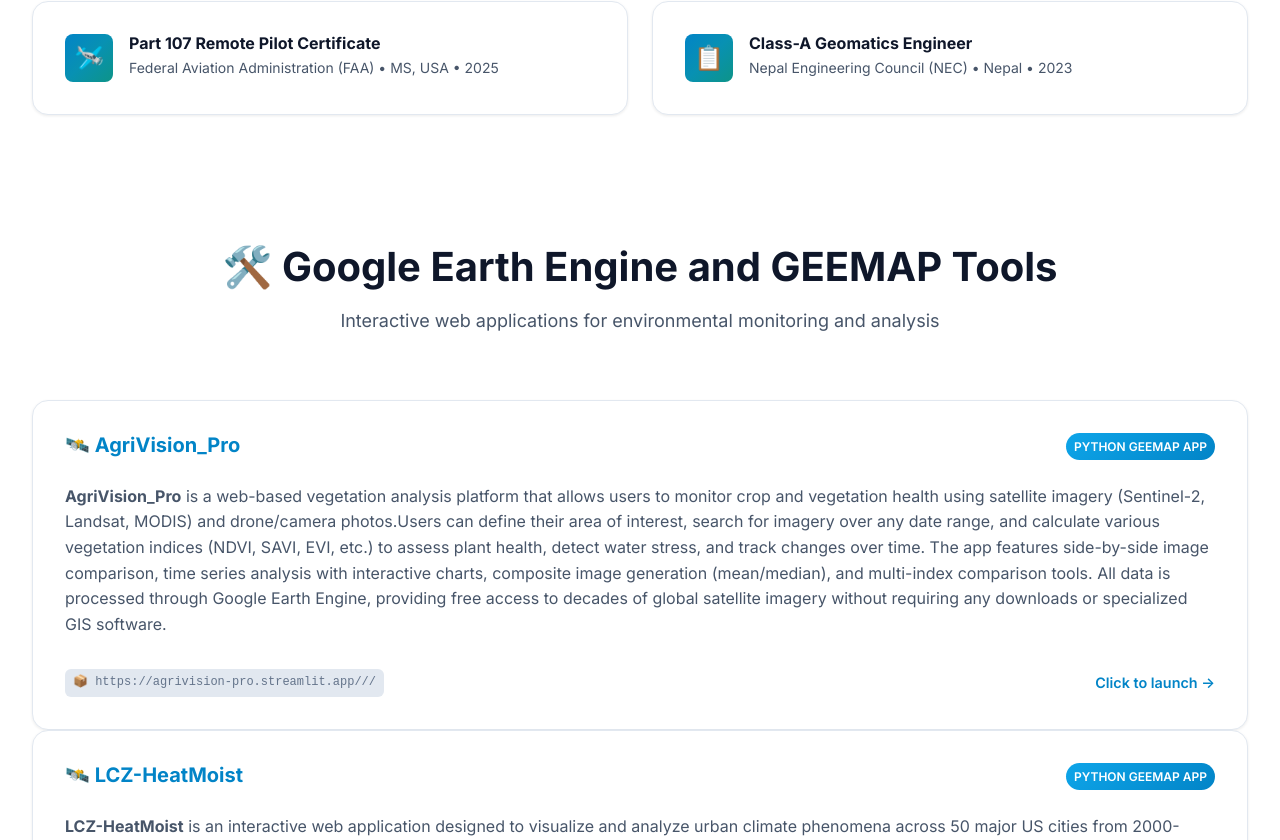
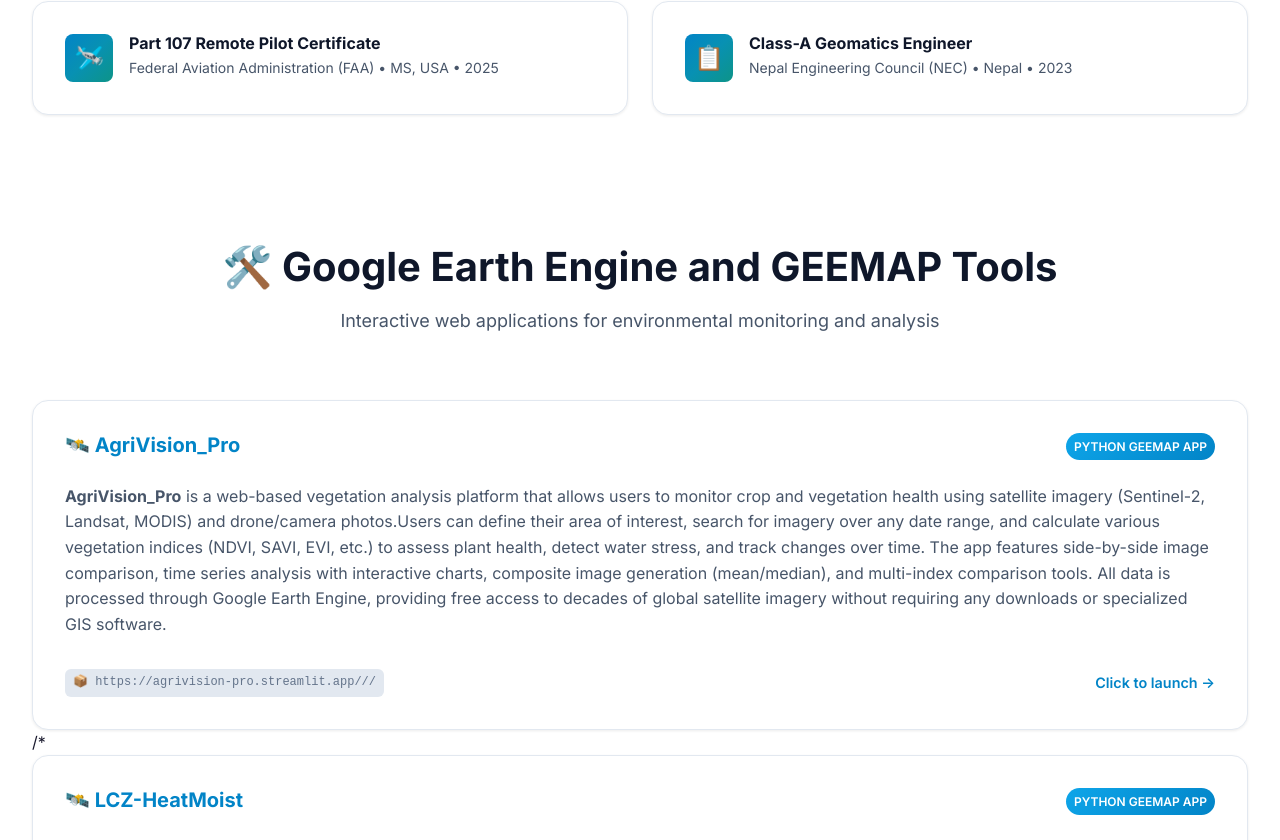
Before and after one commit to aashish66/AashishGautam_Protfolio, a React (Vite) app: page /#/ in a window 1280 px wide. Shown: the part 1020-1860 px from the top of the page. Built offline with nearby package versions, Linux system fonts and the light colour scheme.

Commit message:
Fix comment syntax in Home.jsx

```diff
--- a/src/pages/Home.jsx
+++ b/src/pages/Home.jsx
@@ -157,7 +157,7 @@
                             <span className="tool-action">Click to launch →</span>
                         </div>
                     </div>
-                {/* LCZ_HeatMoist... */}
+                /* {/* LCZ_HeatMoist... */}
                   <div
                         className="glass-card tool-card"
                         onClick={() => window.open('https://lczheatmoist.streamlit.app//', '_blank')}
@@ -174,7 +174,7 @@
                             <span className="tool-action">Click to launch →</span>
                         </div>
                     </div>
-                {/* LCZ_HeatMoist... */}
+                {/* LCZ_HeatMoist... */} */
                 <div className="tools-grid">
                     <div
                         className="glass-card tool-card"
```
